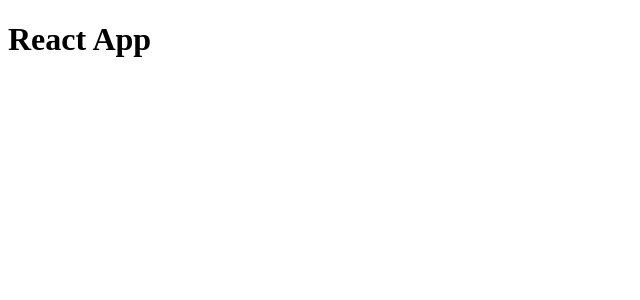
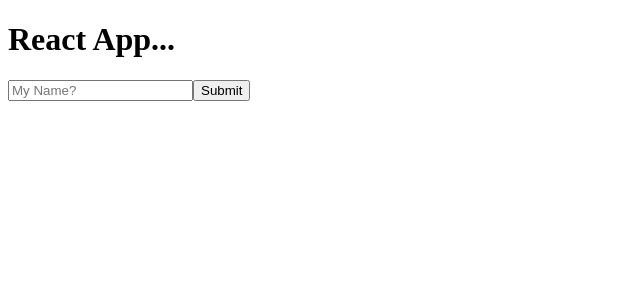
Before and after one commit to megadevlabs/vite-project, a React (Vite) app: page / in a window 1280 px wide. Shown: the top 300 px of the page, without its empty margins (0-640 px from the left). Built offline with nearby package versions, Linux system fonts and the light colour scheme.

Commit message:
upload manual src directory

```diff
--- a/src/App.jsx
+++ b/src/App.jsx
@@ -1,9 +1,11 @@
-function App() {
+const App = () => {
   return (
-    <>
-      <h1>React App</h1>
-    </>
+    <div>
+      <h1>React App...</h1>
+      <input placeholder="My Name?" />
+      <button>Submit</button>
+    </div>
   );
-}
+};
 
 export default App;
```
Also changed, not shown: src/assets/css/New Text Document.txt (added), src/assets/images/New Text Document.txt (added), src/component/New Text Document.txt (added), src/pages/New Text Document.txt (added).
